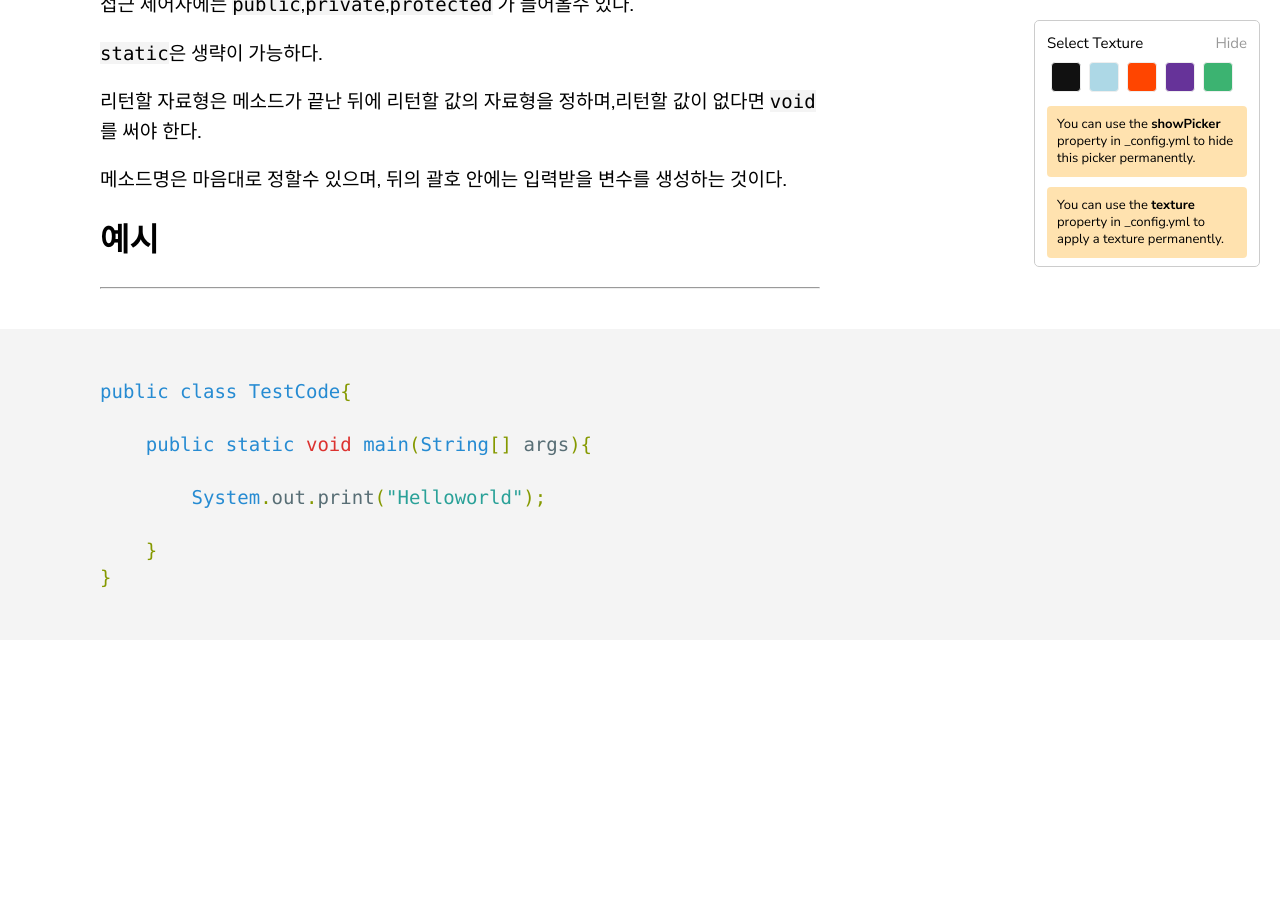
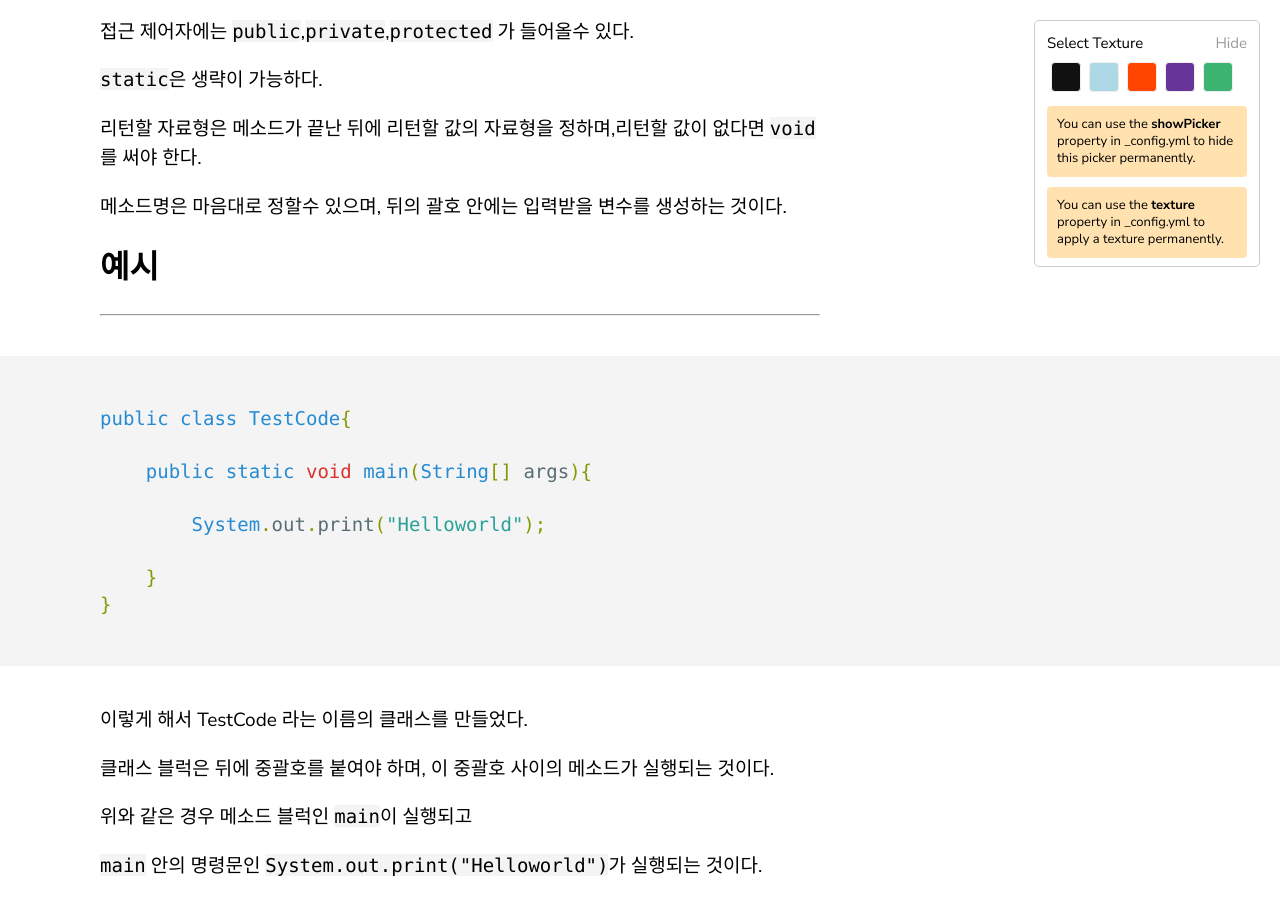
Before and after one commit to BLITZ8575/BLITZ8575.github.io, a Jekyll site: the page built from _posts/2022-02-06-javaclass1.md, in a window 1280 px wide and 900 px high, scrolled down 1204 px. Built offline with Jekyll 4.4.1, drawn with Linux system fonts in a browser that asks for light colours; our own code applies the rules of GitHub Pages for plain Markdown files; before the commit the page ends 1884 px from its top, so only the background shows below that.

Commit message:
자바 소스코드

````diff
--- a/_posts/2022-02-06-javaclass1.md
+++ b/_posts/2022-02-06-javaclass1.md
@@ -14,6 +14,7 @@ category: java
 기본적으로 자바의 소스코드는 이런 식으로 만들어진다.
 
 ```java
+/*클래스 블럭*/
 public class (클래스명){
 
 
@@ -48,3 +49,11 @@ public class TestCode{
     }
 }
 ```
+
+이렇게 해서 TestCode 라는 이름의 클래스를 만들었다.
+
+클래스 블럭은 뒤에 중괄호를 붙여야 하며, 이 중괄호 사이의 메소드가 실행되는 것이다.
+
+위와 같은 경우 메소드 블럭인 ```main```이 실행되고
+
+```main``` 안의 명령문인 ```System.out.print("Helloworld")```가 실행되는 것이다.
````
